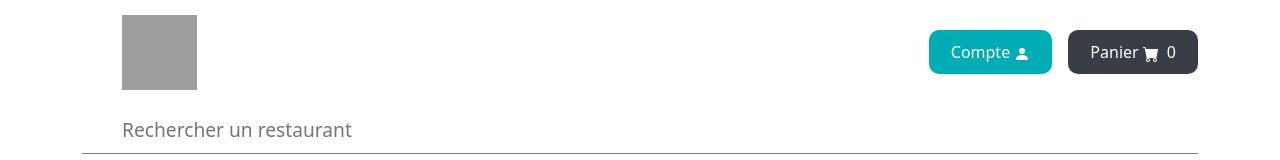
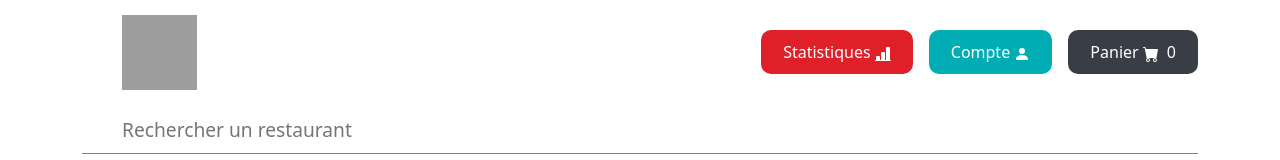
Before and after one commit to ElectiveLog/frontend, a Vue app: page / in a window 1280 px wide. Shown: the top 160 px of the page. Built offline with nearby package versions, Linux system fonts and the light colour scheme; grey boxes are pictures that could not be loaded; a web font is replaced by a local one.

Commit message:
add of vue-apexcharts and statistics en statique

```diff
--- a/package.json
+++ b/package.json
@@ -10,6 +10,7 @@
   },
   "dependencies": {
     "@popperjs/core": "^2.11.5",
+    "apexcharts": "^3.35.3",
     "bootstrap": "^5.1.3",
     "bootstrap-vue": "^2.22.0",
     "core-js": "^2.6.5",
@@ -17,6 +18,7 @@
     "git": "^0.1.5",
     "serve-static": "^1.13.2",
     "vue": "^2.6.10",
+    "vue-apexcharts": "^1.6.2",
     "vue-router": "^3.0.3",
     "vuex": "^3.0.1",
     "yarn": "^1.22.19"
--- a/src/components/Header.vue
+++ b/src/components/Header.vue
@@ -5,6 +5,14 @@
         ><img class="logo" src="../../dist/assets/logo.png" alt="CES'EATS LOGO"
       /></router-link>
       <div class="header-right">
+        <router-link to="/statistics"
+          ><button class="red_button styled_button" type="button">
+            Statistiques
+            <b-icon-bar-chart-line-fill
+              class="icon"
+            ></b-icon-bar-chart-line-fill></button
+        ></router-link>
+        <a> &emsp;</a>
         <router-link to="/account"
           ><button class="blue_button styled_button" type="button">
             Compte
--- a/src/router.js
+++ b/src/router.js
@@ -3,6 +3,7 @@ import Router from "vue-router";
 import Home from "@/routes/Home.vue";
 import Cart from "@/routes/Cart.vue";
 import StyleGuide from "@/routes/StyleGuide.vue";
+import Statistics from "@/routes/Statistics.vue";
 
 Vue.use(Router);
 
@@ -21,6 +22,11 @@ export default new Router({
       component: Cart,
     },
     {
+      path: "/statistics",
+      name: "statistics",
+      component: Statistics,
+    },
+    {
       path: "/styleguide",
       name: "styleguide",
       component: StyleGuide,
--- /dev/null
+++ b/src/routes/Statistics.vue
@@ -0,0 +1,39 @@
+<template>
+  <div class="small">
+    <VueApexCharts
+      type="line"
+      height="350"
+      ref="chart"
+      :options="chartOptions"
+      :series="series"
+    ></VueApexCharts>
+  </div>
+</template>
+
+<script>
+import VueApexCharts from "vue-apexcharts";
+
+export default {
+  components: {
+    VueApexCharts,
+  },
+  data() {
+    return {
+      series: [
+        {
+          name: "Infos",
+          data: [1, 2, 36, 5, 8, 8],
+        },
+      ],
+      chartOptions: {},
+    };
+  },
+};
+</script>
+
+<style>
+.small {
+  max-width: 600px;
+  margin: 150px auto;
+}
+</style>
```
Also changed, not shown: 1 other file (tests, documents, lock files or other folders).
